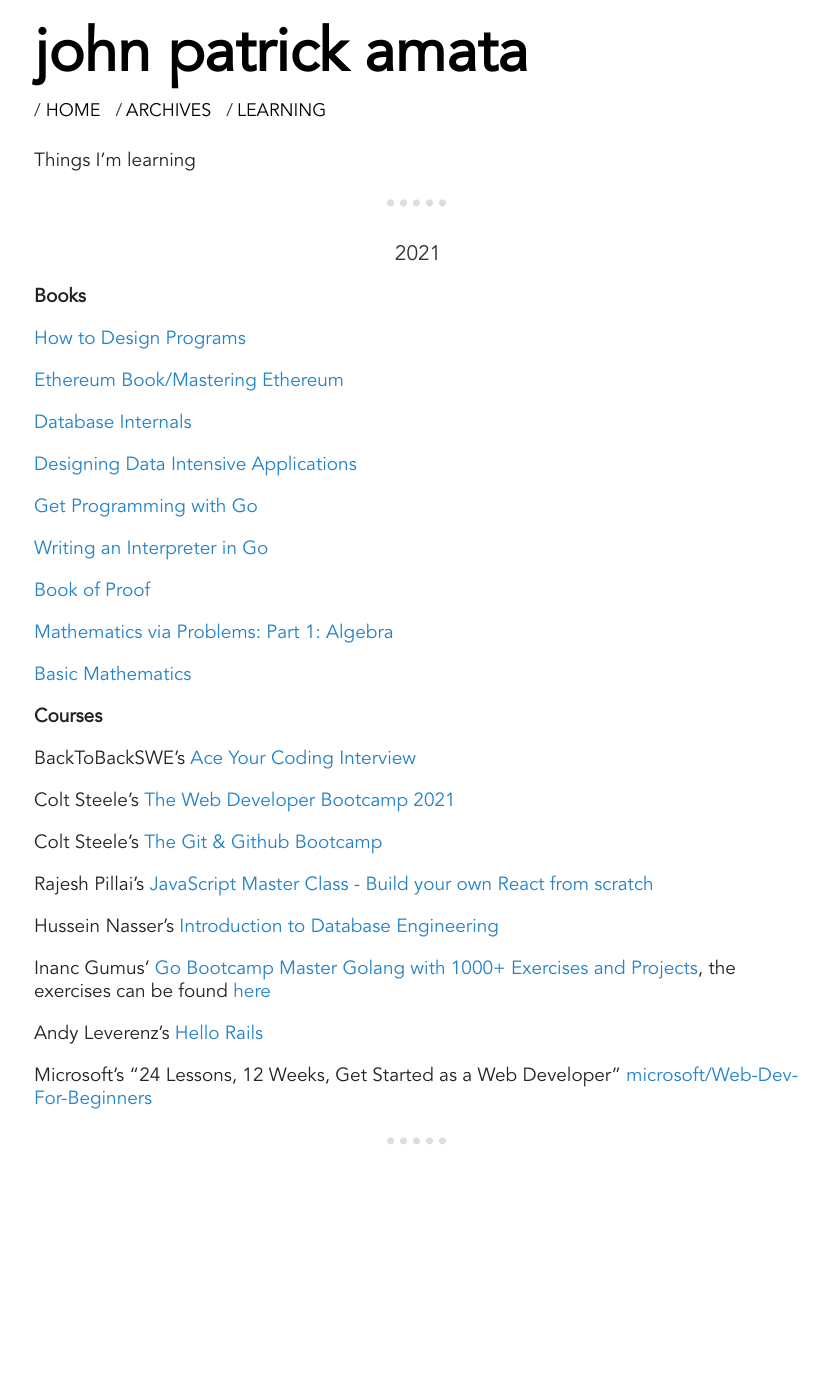
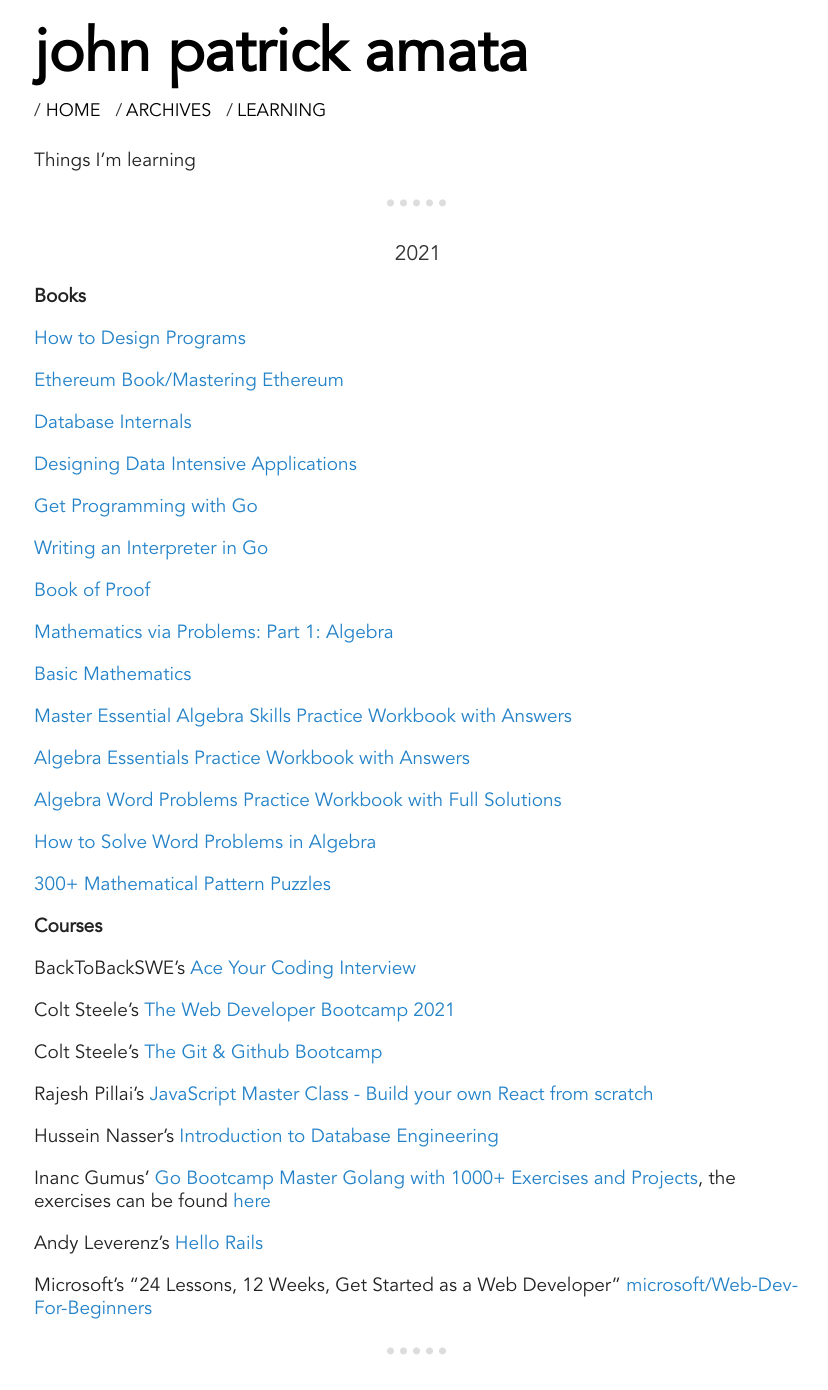
Before and after one commit to jpamata/jpamata.github.io, a Jekyll site: the page built from learning.md, in a window 1280 px wide. Shown: the whole page, without its empty margins (222-1050 px from the left). Built offline with Jekyll 4.4.1, drawn with Linux system fonts in a browser that asks for light colours; before the commit the page ends 1180 px from its top, so only the background shows below that.

Commit message:
Update learning.md

```diff
--- a/learning.md
+++ b/learning.md
@@ -29,6 +29,16 @@
 
 [Basic Mathematics](https://www.amazon.com/Basic-Mathematics-Serge-Lang/dp/0387967877)
 
+[Master Essential Algebra Skills Practice Workbook with Answers](https://www.amazon.com/Essential-Algebra-Practice-Workbook-Answers/dp/194169134X)
+
+[Algebra Essentials Practice Workbook with Answers](https://www.amazon.com/Algebra-Essentials-Practice-Workbook-Answers/dp/1453661387)
+
+[Algebra Word Problems Practice Workbook with Full Solutions](https://www.amazon.com/Algebra-Problems-Practice-Workbook-Solutions/dp/1941691293)
+
+[How to Solve Word Problems in Algebra](https://www.amazon.com/Problems-Algebra-Proven-Techniques-Expert/dp/0071343075)
+
+[300+ Mathematical Pattern Puzzles](https://www.amazon.com/300-Mathematical-Pattern-Puzzles-Recognition/dp/1512044288)
+
 **Courses**
 
 BackToBackSWE's [Ace Your Coding Interview](https://backtobackswe.com/)
```
